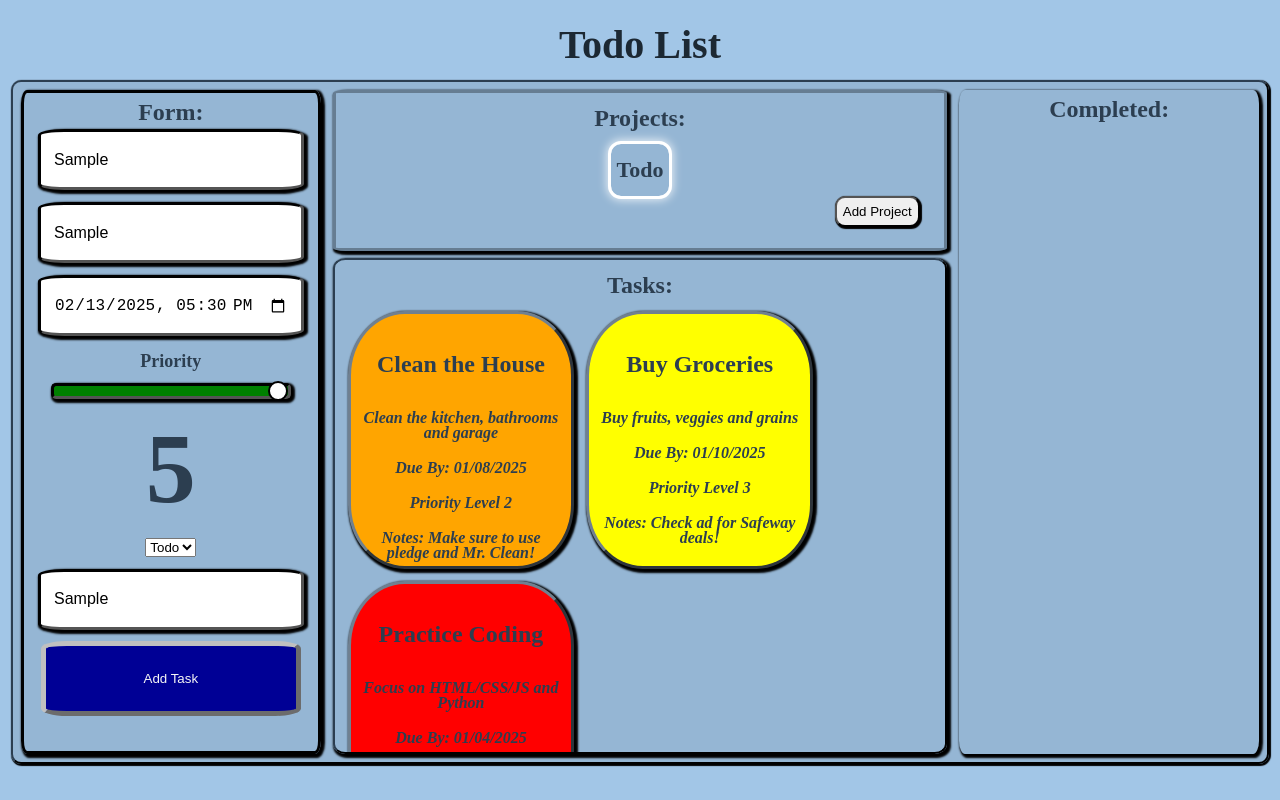
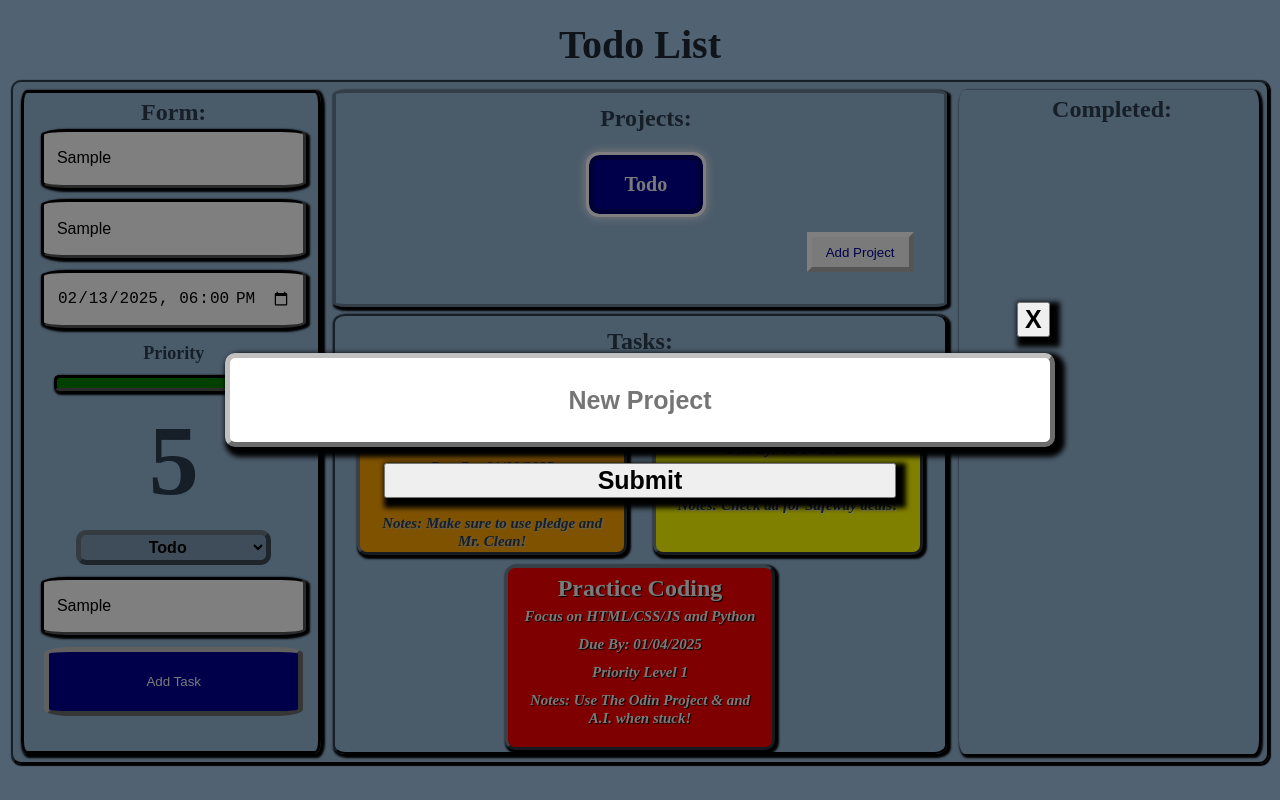
Before and after one commit to jzanderson09/todo-list, a website built with webpack: page src/template.html in a window 1280 px wide. Both pictures are taken after typing "Sample", "Sample", "Sample" into the empty fields and a click on the button "Add Project". Built offline with nearby package versions, Linux system fonts and the light colour scheme.

Commit message:
Update addProject Functionality, Menu
Update roundMinutes to set time ≈ 30 mins out.
Style dropdown menu with transitions.
Style tasks with active bg-color and color.
Create Modal overlay for user input to add projects.
Dynamically update form menu when user adds project.

```diff
--- a/src/form.js
+++ b/src/form.js
@@ -24,7 +24,7 @@ function generateForm() {
 
     const formDueDate = document.createElement('input');
     formDueDate.classList.add('form-input');
-    formDueDate.addEventListener('DOMContentLoaded', roundMinutes(formDueDate));
+    formDueDate.addEventListener('load', roundMinutes(formDueDate));
     formDueDate.name = 'due-date';
     formDueDate.required = true;
     formDueDate.type = 'datetime-local';
@@ -74,15 +74,15 @@ function generateForm() {
     addTask.textContent = 'Add Task';
 
     formData.append(formTitle, formDescription, formDueDate,
-    priorityLabel, formPriorityLevel, priorityValue, projectMenu,
-    formNotes, addTask);
+        priorityLabel, formPriorityLevel, priorityValue, projectMenu,
+        formNotes, addTask);
     formDiv.append(formHeader, formData);
     return formDiv;
 }
 
 function roundMinutes(formInput) {
     const now = new Date();
-    let currentMinutes = Math.round(now.getMinutes() / 15) * 15;
+    let currentMinutes = Math.round(now.getMinutes() / 15) * 15 + 30;
     now.setMinutes(currentMinutes);
     now.setSeconds(0);
     now.setMilliseconds(0);
--- a/src/projects.js
+++ b/src/projects.js
@@ -1,10 +1,45 @@
-import { generateTodoList } from './todo';
+import { generateTodoList, updateTodoList } from './todo';
 
 function generateProjects(todoListObj) {
+    //Create project elements in memory:
+    const projectsDivContainer = document.createElement('div');
+    const projectContainerHeader = document.createElement('h3');
+    const projectCollection = document.createElement('div');
+    const buttonContainer = document.createElement('div');
 
-    //Create project elements in memory:
-    const projectsContainer = document.createElement('div');
-    const projectContainerHeader = document.createElement('h3');
+    //Set classes to elements:
+    projectsDivContainer.classList.add('projects', 'display-div');
+    projectContainerHeader.classList.add('div-header');
+    projectCollection.classList.add('project-collection');
+    buttonContainer.classList.add('button-container');
+
+    projectContainerHeader.textContent = 'Projects:';
+
+    const modal = document.createElement('div');
+    const closeModalBtn = document.createElement('button');
+    const modalInput = document.createElement('input');
+    const submitProjectBtn = document.createElement('button');
+
+    modal.classList.add('modal');
+    closeModalBtn.classList.add('close-modal');
+    modalInput.classList.add('modal-input');
+    submitProjectBtn.classList.add('submit-project');
+
+    closeModalBtn.textContent = 'X';
+    modalInput.placeholder = 'New Project';
+    modalInput.required = true;
+    submitProjectBtn.textContent = 'Submit';
+
+    closeModalBtn.addEventListener('click', () => closeModal());
+
+    submitProjectBtn.addEventListener('click', event => {
+        event.preventDefault();
+        let userProject = modalInput.value;
+        saveProject(userProject, todoListObj);
+    });
+
+    modal.append(closeModalBtn, modalInput, submitProjectBtn);
+
     const todoProject = document.createElement('div');
     const todoProjectName = document.createElement('h4');
 
@@ -12,20 +47,76 @@ function generateProjects(todoListObj) {
     todoProject.id = 'todo-project';
     todoProject.addEventListener('load', todoProject.classList.add('selected'));
 
-    //Set classes to elements:
-    projectsContainer.classList.add('projects', 'display-div');
-    projectContainerHeader.classList.add('div-header');
     todoProject.classList.add('project');
     todoProjectName.classList.add('project-name');
-
-    //Set text content & append to project div:
-    projectContainerHeader.textContent = 'Projects:';
-    todoProjectName.textContent = todoListObj.todoProject;
+    todoProjectName.textContent = todoListObj.todoProjects[0];
     todoProject.appendChild(todoProjectName);
 
     //Toggles projects clicked and filters tasks dynamically:
-    todoProject.addEventListener('click', () => {
-        todoProject.classList.toggle('selected');
+    todoProject.addEventListener('click', () => toggleProject(todoProject, todoListObj));
+
+    projectCollection.appendChild(todoProject);
+
+    const addProjectBtn = document.createElement('button');
+    addProjectBtn.id = 'add-project';
+    addProjectBtn.textContent = 'Add Project';
+    addProjectBtn.type = 'button';
+    addProjectBtn.addEventListener('click', event => {
+        event.preventDefault();
+        addProject(modal);
+    });
+
+    const container = document.querySelector('.container');
+    container.appendChild(modal);
+
+    buttonContainer.appendChild(addProjectBtn);
+    projectsDivContainer.append(projectContainerHeader,
+        projectCollection, buttonContainer);
+    return projectsDivContainer;
+}
+
+//Creates modal overlay for user to enter new project:
+function addProject(modalOverlay) {
+    modalOverlay.classList.add('visible');
+}
+
+//Saves user input and creates new project (if it doesn't exist):
+function saveProject(newProject, todoObj) {
+    let currentProjects = Array.from(todoObj.todoProjects);
+    let projectExists = currentProjects.includes(newProject);
+
+    if (!projectExists && newProject.length) {
+        // If project doesn't exist, create a new div and button
+        const newProjectDiv = document.createElement('div');
+        const newProjectHeader = document.createElement('h4');
+
+        newProjectDiv.classList.add('project');
+        newProjectDiv.id = `${newProject}-project`;
+        newProjectHeader.classList.add('project-name');
+
+        newProjectHeader.textContent = newProject;
+
+        newProjectDiv.addEventListener('click', () => {
+            toggleProject(newProjectDiv);
+        });
+
+        newProjectDiv.appendChild(newProjectHeader);
+
+        todoObj.addProject(newProject);
+        document.querySelector('.project-collection').appendChild(newProjectDiv);
+        updateProjectMenu(newProject);
+        closeModal();
+
+    } else if (projectExists) {
+        alert('Project already exists!');
+    }
+    else {
+        alert('Project name is required!');
+    }
+}
+
+function toggleProject(projectToggled, todoList) {
+    projectToggled.classList.toggle('selected');
     let filteredtodoProjects = Array.from(document.querySelectorAll('.project.selected'));
     let filteredProjects = [];
     //For each filtred todoProject, extract the text content:
@@ -36,18 +127,24 @@ function generateProjects(todoListObj) {
     if (filteredProjects) {
         let oldTodo = document.querySelector('.todo-list');
         oldTodo.innerHTML = '';
-            let filteredTasks = todoListObj.getTasks().filter(task => filteredProjects.includes(task.project));
+        let filteredTasks = todoList.getTasks().filter(task => filteredProjects.includes(task.project));
         let newTodo = generateTodoList(filteredTasks);
         oldTodo.replaceWith(newTodo);
     }
-    });
+}
 
-    const addProjectBtn = document.createElement('button');
-    addProjectBtn.id = 'add-project';
-    addProjectBtn.textContent = 'Add Project';
+function closeModal() {
+    document.querySelector('.modal-input').value = '';
+    let closingModal = document.querySelector('.visible');
+    closingModal.classList.remove('visible');
+}
 
-    projectsContainer.append(projectContainerHeader, todoProject, addProjectBtn);
-    return projectsContainer;
+function updateProjectMenu(projectAdded) {
+    const menu = document.querySelector('#project-menu');
+    const newProjectOption = document.createElement('option');
+    newProjectOption.textContent = projectAdded;
+    newProjectOption.value = projectAdded;
+    menu.appendChild(newProjectOption);
 }
 
 export default generateProjects;
--- a/src/template.css
+++ b/src/template.css
@@ -1,4 +1,6 @@
 :root {
+    --button-background-color: #000095;
+    --button-active-background-color: #000065;
     --container-background-color: #00000015;
     --completed-background-color: #00000025;
     --form-border-color: 3px solid #000000;
@@ -16,6 +18,7 @@
     --task-priority-3: yellow;
     --task-priority-2: orange;
     --task-priority-1: red;
+    --task-priority-1-text: whitesmoke;
     --todo-border-color: #00000075;
 
     font-size: 62.5%;
@@ -53,7 +56,8 @@ h3 {
 }
 
 h4 {
-    font-size: 2.2rem;
+    margin: 0;
+    font-size: 2rem;
 }
 
 input {
@@ -71,6 +75,29 @@ label {
     margin: 1% auto 0;
 }
 
+p {
+    margin: 0;
+}
+
+select {
+    background-color: #00000025;
+    border: 5px outset #00000085;
+    border-radius: 10px;
+    cursor: pointer;
+    font-size: 1.6rem;
+    font-weight: bolder;
+    height: 5vh;
+    text-align: center;
+    transition: background-color 0.5s ease-in-out;
+    transition: color 0.5s ease-in-out;
+    width: 75%;
+}
+
+select:hover {
+    color: whitesmoke;
+    background-color: #245975;
+}
+
 .container {
     background-color: var(--container-background-color);
     border: var(--html-border-color);
@@ -80,9 +107,11 @@ label {
     font-size: 1.6rem;
     gap: 1%;
     grid-auto-flow: column;
-    grid-template: repeat(4, 1fr) / repeat(4, 1fr);
+    grid-template: repeat(6, 1fr) / repeat(4, 1fr);
     grid-template-areas:
         "form projects projects completed"
+        "form projects projects completed"
+        "form todo-list todo-list completed"
         "form todo-list todo-list completed"
         "form todo-list todo-list completed"
         "form todo-list todo-list completed";
@@ -96,7 +125,7 @@ label {
     align-items: center;
     border-radius: 2%;
     display: flex;
-    flex-flow: column nowrap;
+    flex-flow: column wrap;
     overflow: auto;
     padding: 1%;
 
@@ -106,98 +135,6 @@ label {
     margin: 0;
     padding: 1%;
     width: 100%;
-}
-
-.todo-list {
-    border: var(--html-border-color);
-    display: flex;
-    flex-flow: row wrap;
-    grid-area: todo-list;
-}
-
-.todo-header {
-    align-self: flex-start;
-}
-
-.task {
-    background-color: var(--task-background-color);
-    border: var(--task-border-color);
-    border-radius: 25%;
-    cursor: pointer;
-    font-size: 1rem;
-    font-weight: bolder;
-    height: 24rem;
-    margin: 1%;
-    transition: transform 0.1s ease, box-shadow 0.1s ease;
-    width: 30%;
-}
-
-.task[priority-level='1'] {
-    background-color: var(--task-priority-1);
-}
-
-.task[priority-level='2'] {
-    background-color: var(--task-priority-2);
-}
-
-.task[priority-level='3'] {
-    background-color: var(--task-priority-3);
-}
-
-.task[priority-level='4'] {
-    background-color: var(--task-priority-4);
-}
-
-.task[priority-level='5'] {
-    background-color: var(--task-priority-5);
-}
-
-.task > * {
-    line-height: 1em;
-}
-
-.selected {
-    box-shadow: 0 0 10px 4px rgba(255, 255, 255, 0.8);
-    outline: 3px solid white;
-}
-
-.projects {
-    border: var(--projects-border-color);
-    grid-area: projects;
-}
-
-.project-header {
-    font-size: 3rem;
-}
-
-.project {
-    border-radius: 10px;
-    cursor: pointer;
-    display: flex;
-    align-items: center;
-    height: 5vh;
-    justify-content: center;
-    margin-top: 1%;
-    padding: 1%;
-    width: auto;
-}
-
-.task:active, .project:active, #add-project:active {
-    transform: translateY(3px);
-    box-shadow: inset 0 3px 5px rgba(0, 0, 0, 0.3);
-}
-
-#add-project {
-    align-self: flex-end;
-    border-radius: 10px;
-    box-shadow: 1px 1px 1px 1px black;
-    margin-right: 3%;
-    padding: 1%;
-}
-
-.completed {
-    border: var(--completed-background-color);
-    grid-area: completed;
 }
 
 .form {
@@ -259,7 +196,7 @@ label {
 }
 
 .add-task-btn {
-    background-color: #000095;
+    background-color: var(--button-background-color);
     border: 5px outset silver;
     border-radius: 10%;
     color: whitesmoke;
@@ -267,20 +204,184 @@ label {
     width: 100%;
 }
 
+.projects {
+    align-items: center;
+    border: var(--projects-border-color);
+    grid-area: projects;
+}
+
+.project-header {
+    font-size: 3rem;
+}
+
+.project-collection {
+    align-items: center;
+    box-shadow: none;
+    display: flex;
+    flex-flow: row nowrap;
+    justify-content: space-around;
+    margin: 2% auto;
+    width: 80%;
+}
+
+.project {
+    align-self: flex-start;
+    background-color: var(--button-background-color);
+    border: 5px solid #00000045;
+    border-radius: 10px;
+    cursor: pointer;
+    color: whitesmoke;
+    display: flex;
+    align-items: center;
+    height: 5vh;
+    justify-content: center;
+    margin: 1% 2% auto;
+    padding: 1%;
+    width: 20%;
+}
+
+.button-container {
+    align-items: flex-end;
+    box-shadow: none;
+    display: flex;
+    justify-content: flex-end;
+    height: 5vh;
+    padding: 1%;
+    width: 90%;
+}
+
+#add-project {
+    background-color: whitesmoke;
+    border: 5px outset white;
+    color: #000095;
+    height: 5vh;
+    width: 20%;
+}
+
+#add-project:active {
+    background-color: #000095;
+    color: whitesmoke;
+}
+
+.todo-list {
+    align-items: center;
+    border: var(--html-border-color);
+    display: flex;
+    flex-flow: row wrap;
+    gap: 1rem;
+    grid-area: todo-list;
+    justify-content: space-evenly;
+}
+
+.todo-header {
+    align-self: flex-start;
+}
+
 .task {
-    height: 50%;
-    padding: 1%;
-    width: 35%;
+    background-color: var(--task-background-color);
+    border: var(--task-border-color);
+    border-radius: 10px;
+    cursor: pointer;
+    height: 39%;
+    padding: 1.1%;
+    text-shadow: 1px 1px 1px silver;
+    transition: transform 0.1s ease, box-shadow 0.1s ease;
+    width: 42%;
+}
+
+.task[priority-level='1'] {
+    background-color: var(--task-priority-1);
+    color: var(--task-priority-1-text);
+    text-shadow: 1px 1px 1px black;
+}
+
+.task[priority-level='2'] {
+    background-color: var(--task-priority-2);
+}
+
+.task[priority-level='3'] {
+    background-color: var(--task-priority-3);
+    text-shadow: 1px 1px 1px whitesmoke;
+}
+
+.task[priority-level='4'] {
+    background-color: var(--task-priority-4);
+}
+
+.task[priority-level='5'] {
+    background-color: var(--task-priority-5);
 }
 
 .task-info {
-    font-size: 1.6rem;
+    font-size: 1.5rem;
     font-style: italic;
-    line-height: 1.5rem;
-    padding: 1%;
+    font-weight: bolder;
+    line-height: 1.8rem;
+    padding: 2%;
     text-align: center;
 }
 
 .title {
     font-size: 2.4rem;
 }
+
+.selected {
+    box-shadow: 0 0 10px 4px rgba(255, 255, 255, 0.8);
+    outline: 3px solid white;
+}
+
+.project:active, #add-project:active, .task:active {
+    background-color: var(--button-active-background-color);
+    box-shadow: inset 0 3px 5px rgba(0, 0, 0, 0.3);
+    color: whitesmoke;
+    transform: translateY(3px);
+}
+
+.completed {
+    border: var(--completed-background-color);
+    grid-area: completed;
+}
+
+.modal {
+    display: none;
+    position: fixed;
+    top: 0;
+    left: 0;
+    width: 100%;
+    height: 100%;
+    background-color: rgba(0, 0, 0, 0.5);
+    z-index: 1000;
+}
+
+.modal > * {
+    box-shadow: 5px 5px 5px 5px black;
+    font-size: 2.5rem;
+    font-weight: bolder;
+}
+
+.visible {
+    align-items: center;
+    display: flex;
+    flex-flow: column nowrap;
+    gap: 2%;
+    justify-content: center;
+}
+
+.close-modal {
+    align-self: flex-end;
+    font-size: 2.5rem;
+    margin-right: 18%;
+}
+
+.modal-input {
+    background-color: white;
+    border: 5px outset silver;
+    border-radius: 10px;
+    padding: 2%;
+    text-align: center;
+    width: 60%;
+}
+
+.submit-project {
+    width: 40%;
+}
--- a/src/todo.js
+++ b/src/todo.js
@@ -1,3 +1,5 @@
+
+
 function createTask(title, description, dueDate, priority, project, notes) {
     return {
         title,
@@ -9,12 +11,13 @@ function createTask(title, description, dueDate, priority, project, notes) {
     };
 }
 
-function createTodoList(name, todoProject) {
+export function createTodoList(name) {
     let tasks = [];
+    const todoProjects = [];
     const todoList = {
         name,
         tasks,
-        todoProject,
+        todoProjects,
         addTask(newTask) {
             tasks.push(newTask);
         },
@@ -22,13 +25,19 @@ function createTodoList(name, todoProject) {
             return tasks;
         },
         getProject() {
-            return todoProject;
+            return todoProjects;
         },
-        setProject(newProject) {
-            todoProject = newProject;
+        addProject(newProject) {
+            todoProjects.push(newProject);
+            console.table(todoList);
         }
     };
+    todoList.addProject(name);
     return todoList;
+}
+
+export function updateTodoList() {
+
 }
 
 //creates elements in memory and returns div to render to front-end:
@@ -88,13 +97,13 @@ export function generateTodoList(todoListArr) {
 
 // Initial dummy todo list:
 export function initialTodoList() {
-    const todoList = createTodoList('default', 'Todo');
+    const todoList = createTodoList('Todo');
 
     const firstTask = createTask('Clean the House',
         'Clean the kitchen, bathrooms and garage',
         '01/08/2025',
         2,
-        `${todoList.todoProject}`,
+        `${todoList.todoProjects[0]}`,
         'Make sure to use pledge and Mr. Clean!'
     );
 
@@ -102,7 +111,7 @@ export function initialTodoList() {
         'Buy fruits, veggies and grains',
         '01/10/2025',
         3,
-        `${todoList.todoProject}`,
+        `${todoList.todoProjects[0]}`,
         'Check ad for Safeway deals!'
     );
 
@@ -110,7 +119,7 @@ export function initialTodoList() {
         'Focus on HTML/CSS/JS and Python',
         '01/04/2025',
         1,
-        `${todoList.todoProject}`,
+        `${todoList.todoProjects[0]}`,
         'Use The Odin Project & and A.I. when stuck!'
     );
 
```
Lines whose indentation alone changed are shown as unchanged.
